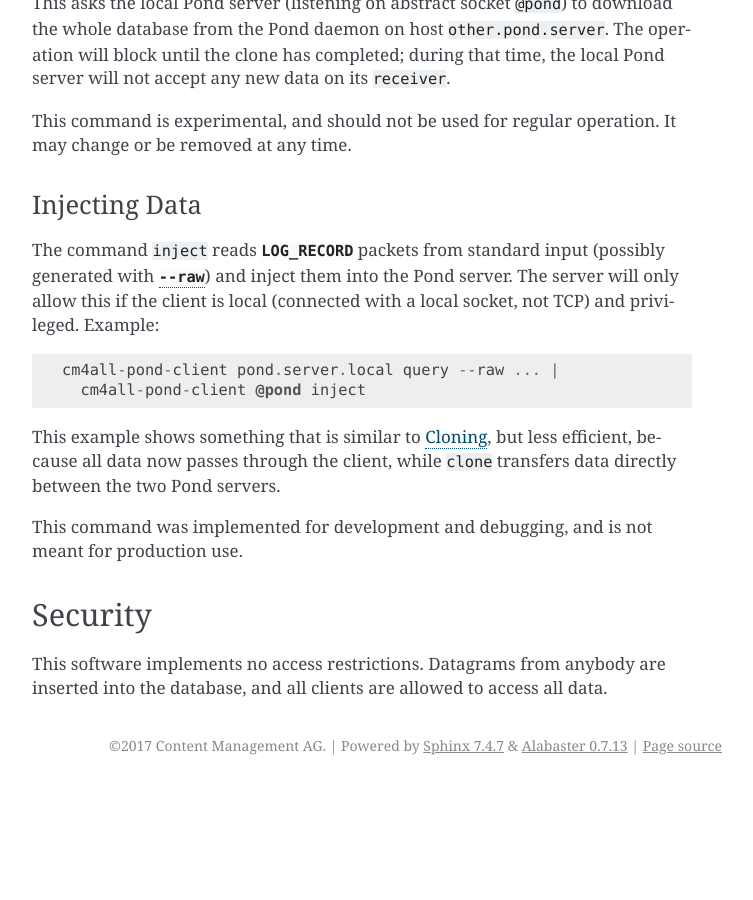
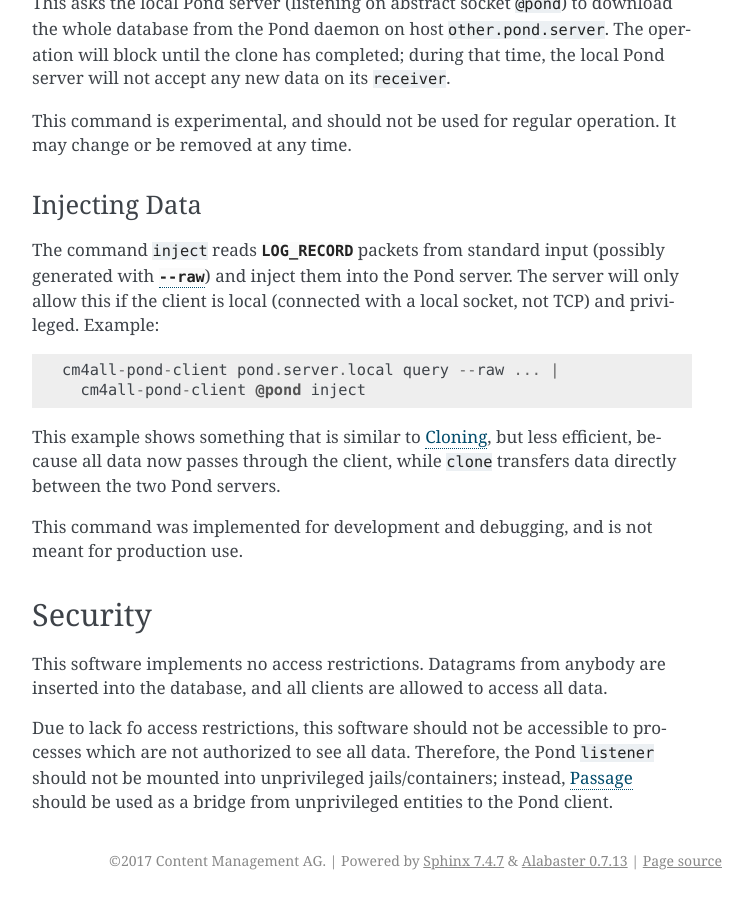
Before and after one commit to CM4all/pond, a Sphinx documentation site: the page built from doc/index.rst, in a window 1280 px wide and 900 px high, scrolled down 2629 px. Shown: the whole window, without its empty margins (388-1141 px from the left). Built offline with Sphinx 7.4.7, drawn with Linux system fonts in a browser that asks for light colours; before the commit the page ends 3414 px from its top, so only the background shows below that.

Commit message:
doc: security & jails

```diff
--- a/doc/index.rst
+++ b/doc/index.rst
@@ -167,3 +167,10 @@
 This software implements no access restrictions.  Datagrams from
 anybody are inserted into the database, and all clients are allowed to
 access all data.
+
+Due to lack fo access restrictions, this software should not be
+accessible to processes which are not authorized to see all data.
+Therefore, the Pond :samp:`listener` should not be mounted into
+unprivileged jails/containers; instead, `Passage
+<https://github.com/CM4all/passage>`__ should be used as a bridge from
+unprivileged entities to the Pond client.
```
